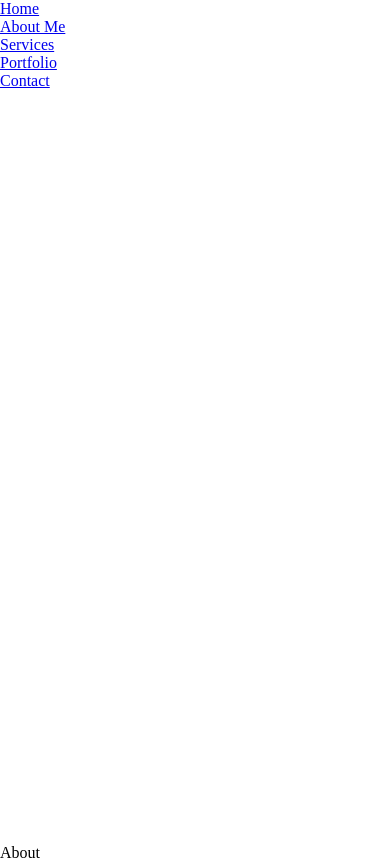
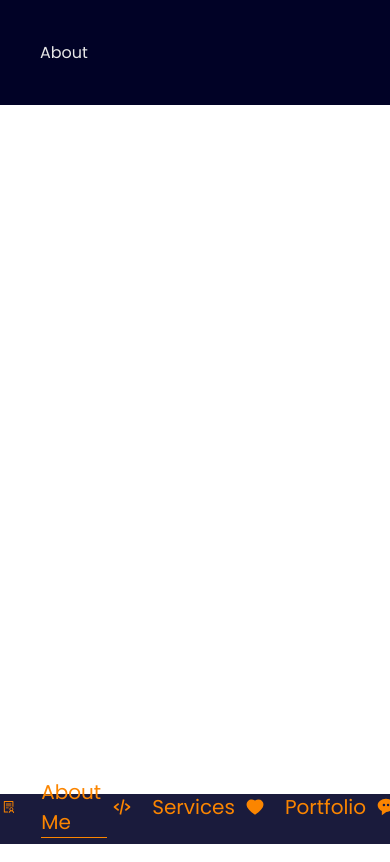
Before and after one commit to alamin360am/portfolio-client, a React (Vite) app: page /about in a window 390 px wide. Built offline with nearby package versions, Linux system fonts and the light colour scheme.

Commit message:
nav design complete

```diff
--- a/src/Pages/About/About.jsx
+++ b/src/Pages/About/About.jsx
@@ -1,9 +1,9 @@
 
 const About = () => {
     return (
-        <div>
+        <section>
             About
-        </div>
+        </section>
     );
 };
 
--- a/src/Pages/Contact/Contact.jsx
+++ b/src/Pages/Contact/Contact.jsx
@@ -1,9 +1,9 @@
 
 const Contact = () => {
     return (
-        <div>
+        <section>
             Contact
-        </div>
+        </section>
     );
 };
 
--- a/src/Pages/Home/Home/Home.jsx
+++ b/src/Pages/Home/Home/Home.jsx
@@ -2,9 +2,9 @@
 
 const Home = () => {
     return (
-        <div>
+        <section>
             Home
-        </div>
+        </section>
     );
 };
 
--- a/src/Pages/Portfolio/Portfolio.jsx
+++ b/src/Pages/Portfolio/Portfolio.jsx
@@ -1,9 +1,9 @@
 
 const Portfolio = () => {
     return (
-        <div>
+        <section>
             Portfolio
-        </div>
+        </section>
     );
 };
 
--- a/src/Pages/Services/Services.jsx
+++ b/src/Pages/Services/Services.jsx
@@ -2,9 +2,9 @@
 
 const Services = () => {
     return (
-        <div>
+        <section>
             Services
-        </div>
+        </section>
     );
 };
 
--- a/src/Shared/Nav.jsx
+++ b/src/Shared/Nav.jsx
@@ -1,16 +1,35 @@
 import { NavLink } from "react-router-dom";
-import './nav.css';
+import { AiFillHome, AiOutlineSolution, AiFillHeart } from "react-icons/ai";
+import { BiCodeAlt, BiSolidMessageRoundedDots } from "react-icons/bi";
+import "./nav.css";
 
 const Nav = () => {
-    return (
-        <nav>
-            <NavLink to='/'>Home</NavLink>
-            <NavLink to='/about'>About Me</NavLink>
-            <NavLink to='/services'>Services</NavLink>
-            <NavLink to='/portfolio'>Portfolio</NavLink>
-            <NavLink to='/contact'>Contact</NavLink>
-        </nav>
-    );
+  return (
+    <nav>
+      <ul>
+        <li>
+          <AiFillHome className="icon"></AiFillHome>
+          <NavLink to="/">Home</NavLink>
+        </li>
+        <li>
+          <AiOutlineSolution className="icon"></AiOutlineSolution>
+          <NavLink to="/about">About Me</NavLink>
+        </li>
+        <li>
+          <BiCodeAlt className="icon"></BiCodeAlt>
+          <NavLink to="/services">Services</NavLink>
+        </li>
+        <li>
+          <AiFillHeart className="icon"></AiFillHeart>
+          <NavLink to="/portfolio">Portfolio</NavLink>
+        </li>
+        <li>
+          <BiSolidMessageRoundedDots className="icon"></BiSolidMessageRoundedDots>
+          <NavLink to="/contact">Contact</NavLink>
+        </li>
+      </ul>
+    </nav>
+  );
 };
 
 export default Nav;
--- a/src/Shared/nav.css
+++ b/src/Shared/nav.css
@@ -1,5 +1,85 @@
 nav {
+    position: fixed;
+    height: 100vh;
+    width: 30rem;
+    top: 0;
+    left: 0;
+    padding: 6rem 0;
+    background-color: var(--menu-background-color);
+    border-right: 2px solid var(--skin-color);
+    transition: all 0.4s ease-in-out;
+    display: flex;
+    justify-content: center;
+    align-items: center;
+}
+
+nav ul {
     display: flex;
     flex-direction: column;
-    height: 100vh;
 }
+
+nav ul li {
+    display: flex;
+    align-items: center;
+    gap: 2rem;
+    margin-bottom: 2rem;
+    padding-bottom: 0.4rem;
+    transition: all 0.4s;
+}
+
+nav ul li:hover {
+    transform: translateX(5px);
+    border-bottom: 1px solid var(--Theme-color);
+}
+
+nav ul a {
+    font-size: 2rem;
+    color: var(--Theme-color);
+}
+
+.icon {
+    font-size: 2rem;
+    color: var(--Theme-color);
+}
+
+@media screen and (max-width: 768px) {
+    nav {
+        width: 100vw;
+        height: 5rem;
+        top: calc(100% - 5rem);
+        border: none;
+        padding: 0;
+    }
+    nav ul {
+        flex-direction: row;
+        align-items: center;
+        gap: 1rem;
+    }
+
+    nav ul li {
+        display: flex;
+        align-items: center;
+        gap: 2rem;
+        margin-bottom: 2rem;
+        padding-bottom: 0.4rem;
+        transition: all 0.4s;
+    }
+
+    nav ul li:hover {
+        transform: translateX(5px);
+        border-bottom: 1px solid var(--Theme-color);
+    }
+
+    nav ul a {
+        font-size: 2rem;
+        color: var(--Theme-color);
+        display: flex;
+        align-items: center;
+        gap: 2rem;
+    }
+
+    .icon {
+        font-size: 2rem;
+        color: var(--Theme-color);
+    }
+}
--- a/src/index.css
+++ b/src/index.css
@@ -1,3 +1,5 @@
+@import url('https://fonts.googleapis.com/css2?family=Poppins:wght@400;600;700&display=swap');
+
 :root {
   --background-color: #4d4e67;
   --background-color-shade: #010226;
@@ -9,16 +11,108 @@
   --hover-color: #ffffffff
 }
 
-* {
-  margin: 0;
-  padding: 0;
-  box-sizing: border-box;
+/* Basic SetUp */
+
+*,
+*::before,
+*::after {
+    margin: 0;
+    padding: 0;
+    box-sizing: border-box;
+    text-decoration: none;
+    list-style: none;
+    border: none;
+    outline: none;
 }
 
 html {
   font-size: 62.5%;
+  scroll-behavior: smooth;
+  text-rendering: optimizeLegibility;
 }
 
 body {
+  font-family: 'Poppins', sans-serif;
   font-size: 1.6rem;
+  font-weight: 400;
+  color: var(--skin-color-shade);
+  position: relative;
 }
+
+div {
+  position: relative;
+}
+
+::selection {
+  color: var(--background-color-shade);
+  background-color: var(--skin-color);
+}
+
+/* Scrollbar design */
+
+::-webkit-scrollbar {
+  width: 1rem;
+}
+
+::-webkit-scrollbar-track {
+  background-color: var(--menu-background-color);
+}
+
+::-webkit-scrollbar-thumb {
+  background-color: var(--Theme-color);
+  border-radius: 1rem;
+}
+
+.active {
+  border-bottom: 1px solid var(--Theme-color);
+  transform: translateX(5px);
+}
+
+/* Reusable Component */
+
+section {
+  margin-left: 30rem;
+  padding: 4rem;
+  background-color: var(--background-color-shade);
+}
+
+.grid {
+  display: grid;
+  gap: 4.8rem;
+}
+
+.grid--2--col {
+  grid-template-columns: repeat(2, 1fr);
+}
+
+.grid--3--col {
+  grid-template-columns: repeat(3, 1fr);
+}
+
+.grid--4--col {
+  grid-template-columns: repeat(4, 1fr);
+}
+
+.grid--5--col {
+  grid-template-columns: repeat(5, 1fr);
+}
+
+.btn {
+  font-size: 1.6rem;
+  text-transform: capitalize;
+  color: #fff;
+  background-color: var(--Theme-color);
+  padding: 1rem 2rem;
+  border-radius: 5px;
+  transition: all 0.4s;
+}
+
+.btn:hover {
+  background-color: var(--Theme-color-hover);
+}
+
+@media screen and (max-width: 768px) {
+  section {
+    margin-left: 0;
+  }
+}
--- a/src/main.jsx
+++ b/src/main.jsx
@@ -43,6 +43,8 @@ const router = createBrowserRouter([
 
 ReactDOM.createRoot(document.getElementById("root")).render(
   <React.StrictMode>
+    <main>
     <RouterProvider router={router} />
+    </main>
   </React.StrictMode>
 );
```
